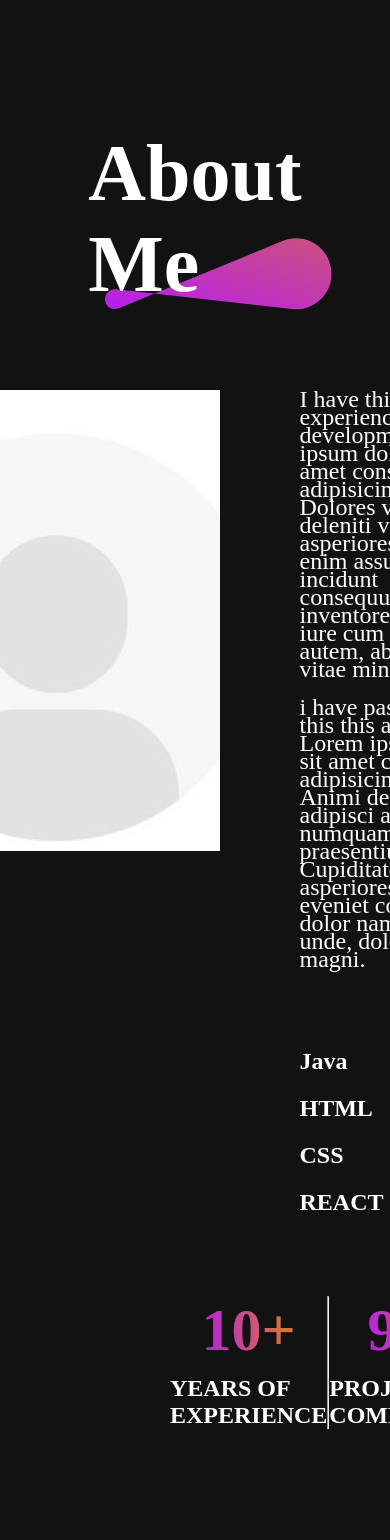
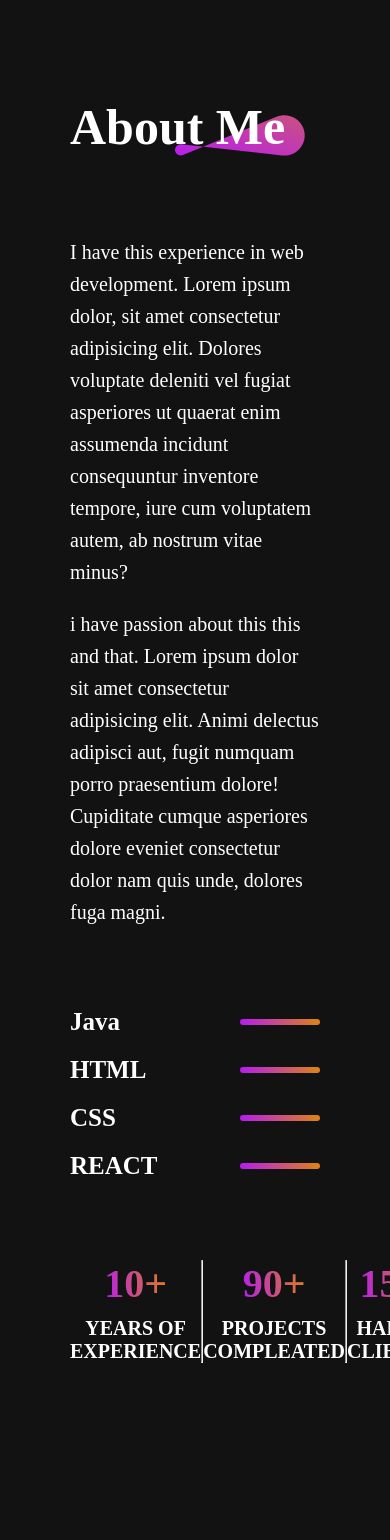
Before and after one commit to christianendale/christianendale.github.io, a React (Vite) app: page / in a window 390 px wide. Shown: the part 1144-2684 px from the top of the page. Built offline with nearby package versions, Linux system fonts and the light colour scheme.

Commit message:
`Added responsive styles for About component at max-width 768px`

```diff
--- a/src/Components/About/About.css
+++ b/src/Components/About/About.css
@@ -110,3 +110,64 @@
 	transform: scale(1.05);
 	transition: 0.3s ease;
 }
+
+@media (max-width: 768px) {
+	.about {
+		margin: 50px 70px;
+		gap: 80px;
+		align-items: start;
+	}
+
+	.aboutTitle h1 {
+		font-size: 5rem;
+		padding: 0;
+	}
+
+	.aboutTitle img {
+		width: 130px;
+		right: -20px;
+	}
+
+	.aboutSection {
+		flex-direction: column;
+	}
+
+	.aboutLeft {
+		display: none;
+	}
+
+	.aboutParagraph {
+		font-size: 2rem;
+		line-height: 3.2rem;
+	}
+
+	.aboutSkill {
+		gap: 20px;
+		align-items: center;
+	}
+
+	.aboutSkill p {
+		font-size: 2.5rem;
+	}
+
+	.aboutSkill hr {
+		height: 6px;
+	}
+
+	.aboutAchievements {
+		justify-content: space-between;
+	}
+
+	.aboutAchievement {
+		gap: 10px;
+	}
+
+	.aboutAchievement h1 {
+		font-size: 4rem;
+	}
+
+	.aboutAchievement p {
+		font-size: 2rem;
+		text-align: center;
+	}
+}
```
